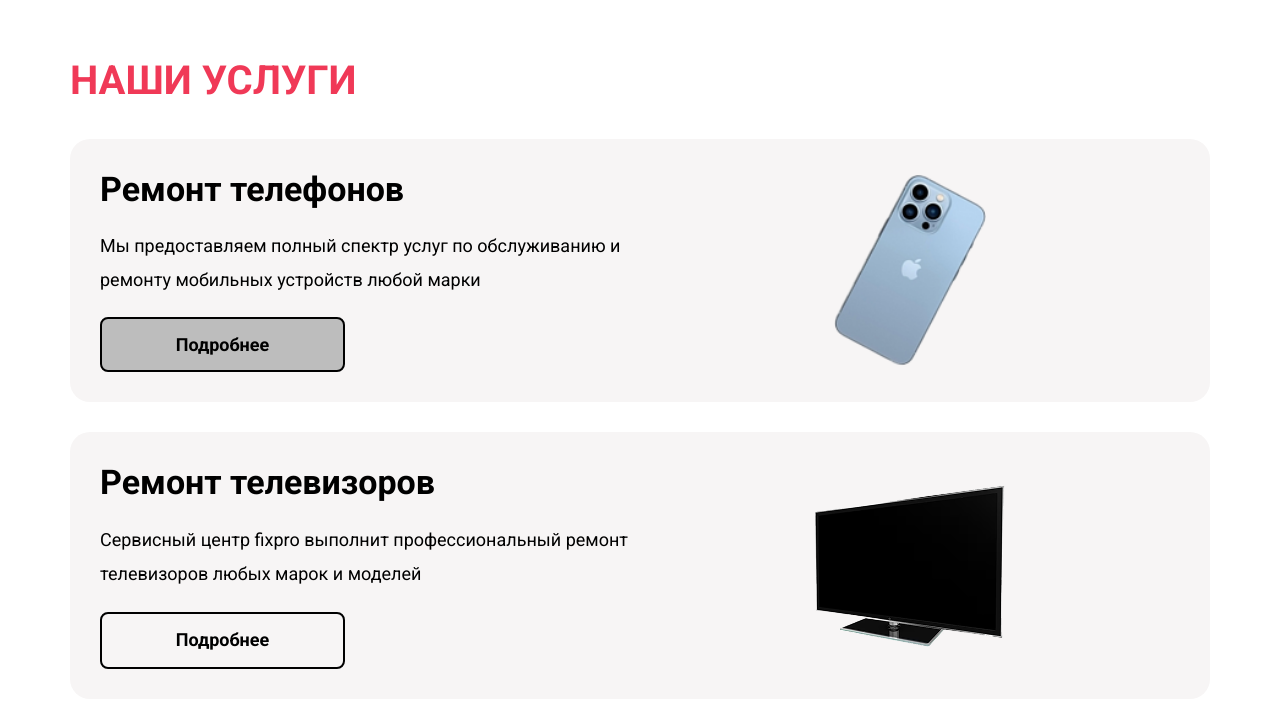
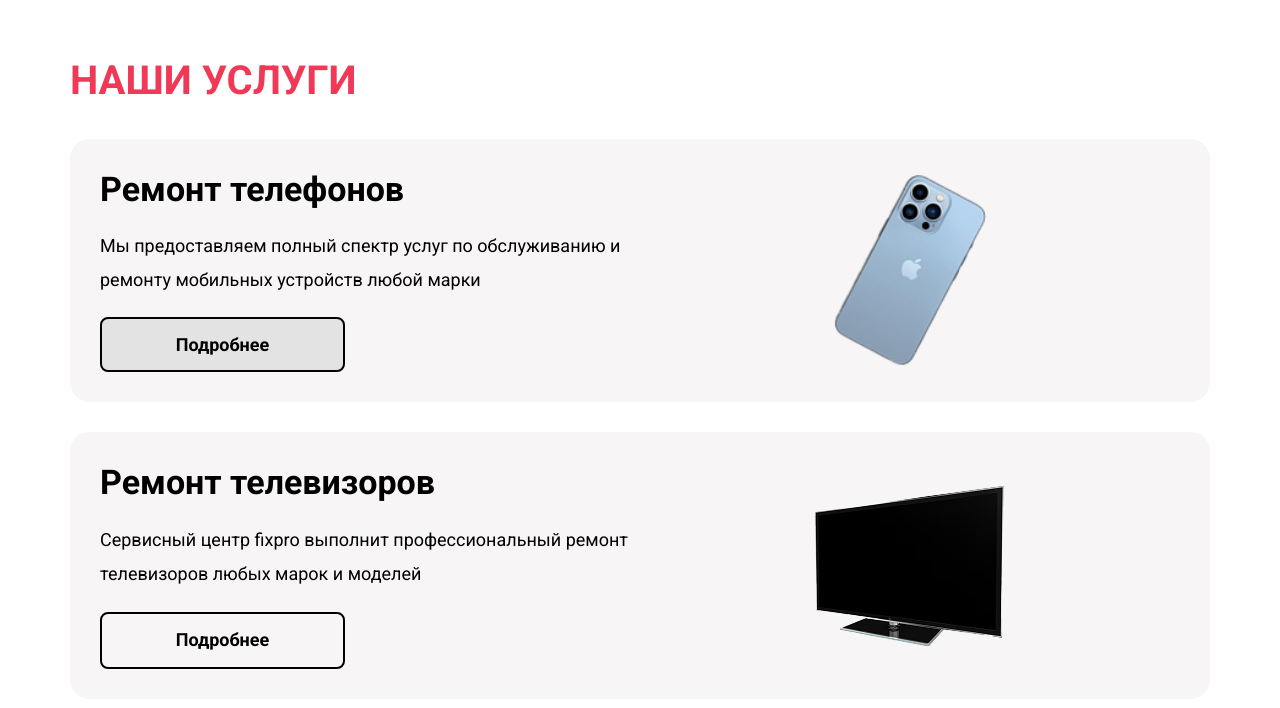
Before and after one commit to reenat1/fixpro, a plain HTML site: page index.html in a window 1280 px wide. In both pictures the pointer is over the link 222 px from the left and 1980 px from the top of the page. Shown: the part 1636-2344 px from the top of the page. Drawn offline with nearby package versions, Linux system fonts and the light colour scheme.

Commit message:
Update style.css

```diff
--- a/style.css
+++ b/style.css
@@ -444,7 +444,7 @@ body {
 
 .services__card-btn:hover,
 .services__card-btn:active {
-    background: rgb(189, 189, 189);
+    background: rgb(227, 227, 227);
 }
 
 @media (min-width: 900px) {
@@ -1153,4 +1153,5 @@ body {
 .modal--active {
     pointer-events: auto;
     opacity: 1;
+
 }
```
